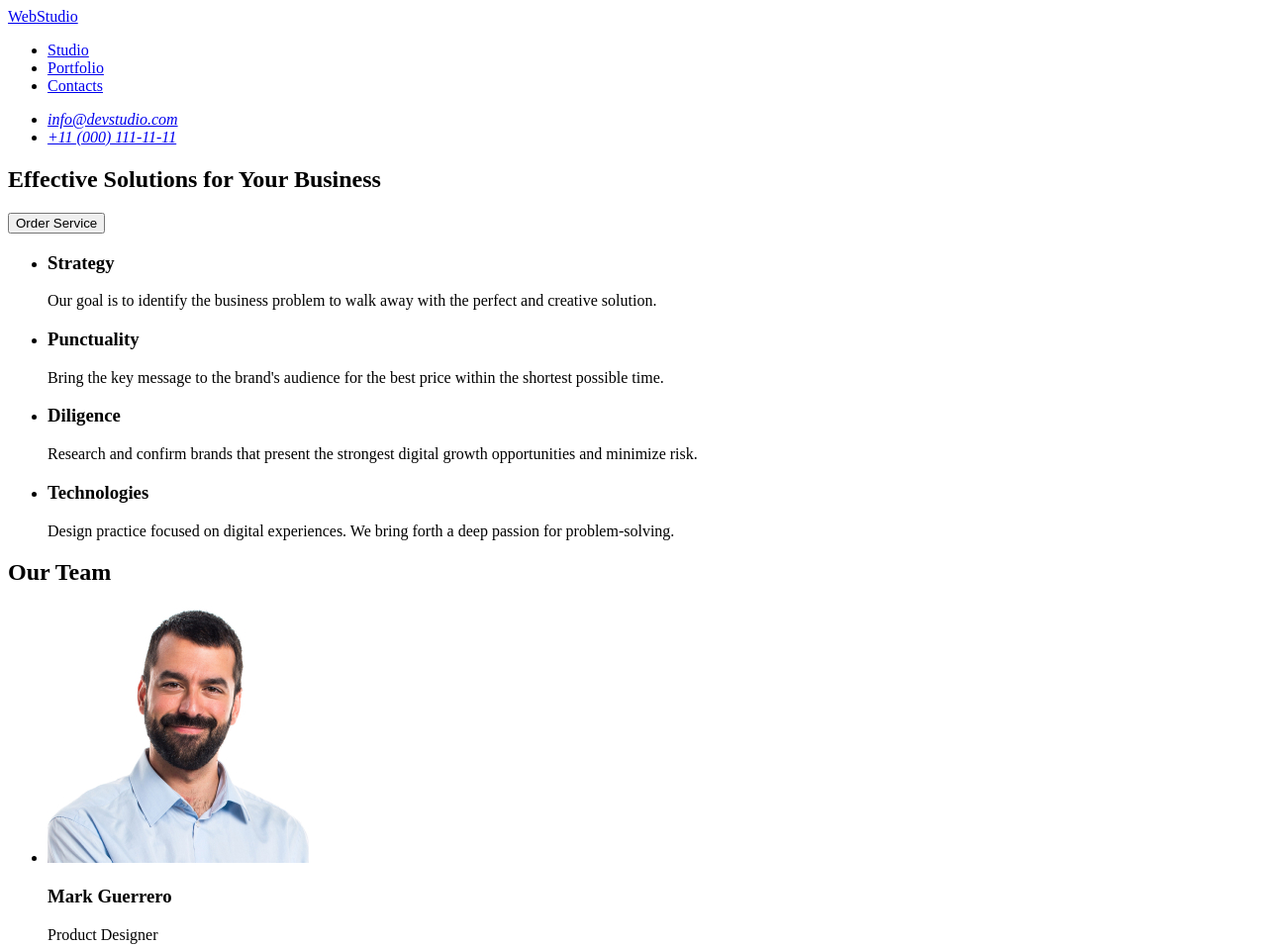
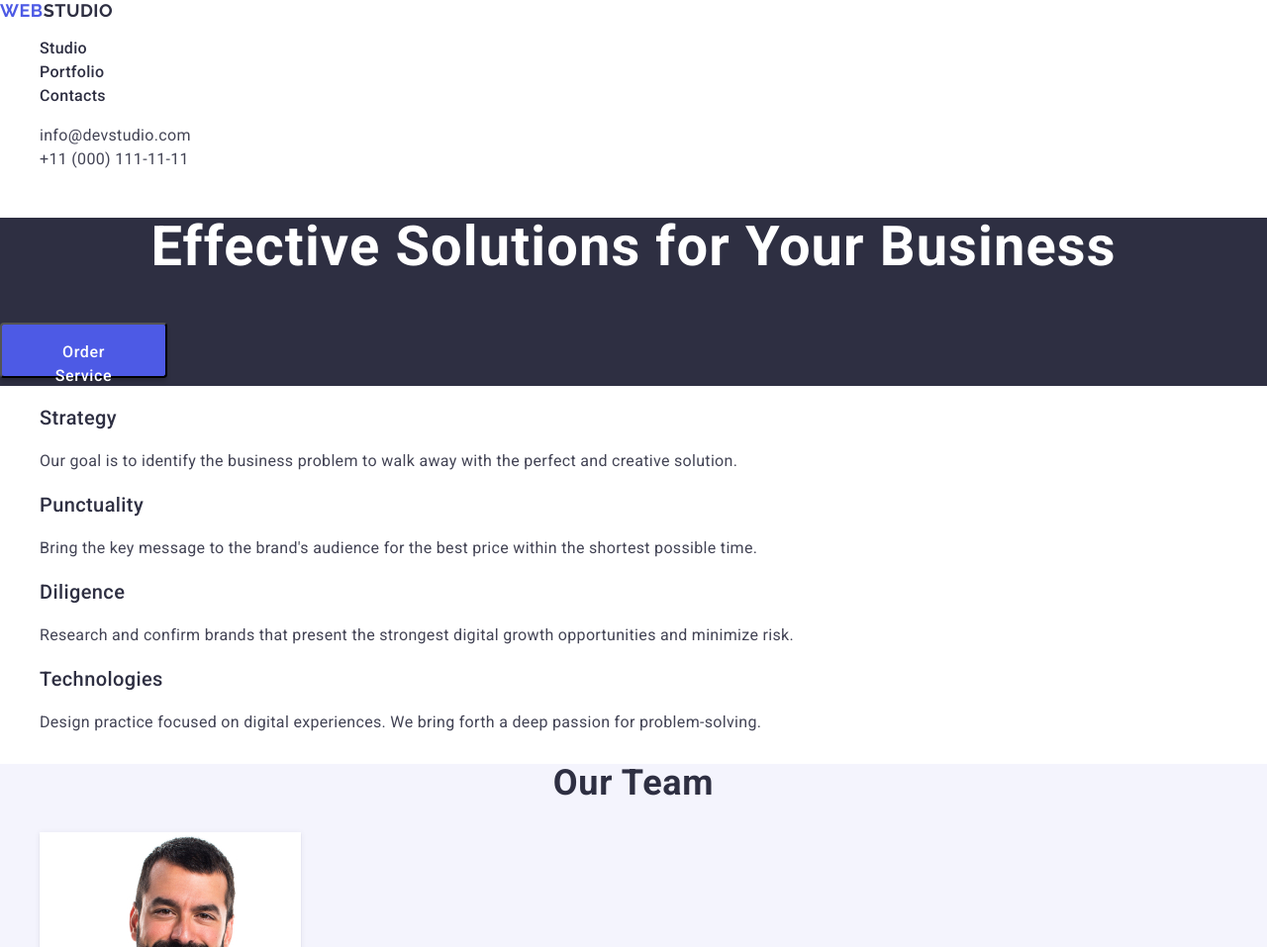
Before and after one commit to mikk1max/goit-markup-hw-02, a plain HTML site: page index.html in a window 1280 px wide. Shown: the top 957 px of the page at 99% size. Drawn offline with nearby package versions, Linux system fonts and the light colour scheme; files whose address does not match are found by name.

Commit message:
first release

```diff
--- /dev/null
+++ b/css/styles.css
@@ -0,0 +1,177 @@
+body {
+  font-family: "Roboto", sans-serif;
+  color: #434455;
+  background-color: #fff;
+}
+
+ul,
+ol {
+  list-style-type: none;
+}
+
+a {
+  text-decoration: none;
+}
+
+.logo {
+  font-family: "Raleway", sans-serif;
+  font-weight: 700;
+  font-size: 18px;
+  line-height: 1.17;
+  letter-spacing: 0.03em;
+  text-transform: uppercase;
+  color: #4d5ae5;
+}
+
+.header-logo .logo-part {
+  color: #2e2f42;
+}
+
+.nav-link {
+  font-weight: 500;
+  font-size: 16px;
+  line-height: 1.5;
+  letter-spacing: 0.02em;
+  color: #2e2f42;
+}
+
+.contacts {
+  font-style: normal;
+}
+
+.contacts-link {
+  font-size: 16px;
+  line-height: 1.5;
+  letter-spacing: 0.02em;
+  color: #434455;
+}
+
+.nav-link:hover,
+.nav-link:focus,
+.contacts-link:hover,
+.contacts-link:focus {
+  color: #404bbf;
+}
+
+.section-baner {
+  background-color: #2e2f42;
+}
+
+h1 {
+  font-weight: 700;
+  font-size: 56px;
+  line-height: 1.07;
+  letter-spacing: 0.02em;
+  text-align: center;
+  color: #fff;
+}
+
+.section-baner-btn {
+  font-weight: 500;
+  font-size: 16px;
+  line-height: 1.5;
+  letter-spacing: 0.04em;
+  color: #fff;
+  border-radius: 4px;
+  padding: 16px 32px;
+  width: 169px;
+  height: 56px;
+  box-shadow: 0 4px 4px 0 rgba(0, 0, 0, 0.15);
+  background: #4d5ae5;
+  cursor: pointer;
+}
+
+.section-baner-btn:hover,
+.section-baner-btn:focus {
+  background: #404bbf;
+}
+
+.section-features h3 {
+  font-weight: 500;
+  font-size: 20px;
+  line-height: 1.2;
+  letter-spacing: 0.02em;
+  color: #2e2f42;
+}
+
+.section-features p {
+  font-weight: 400;
+  font-size: 16px;
+  line-height: 1.5;
+  letter-spacing: 0.02em;
+  color: #434455;
+}
+
+.section-team {
+  background-color: #f4f4fd;
+}
+
+.section-team h2,
+.section-portfolio h2 {
+  font-weight: 700;
+  font-size: 36px;
+  line-height: 1.11;
+  letter-spacing: 0.02em;
+  text-align: center;
+  color: #2e2f42;
+}
+
+.team-list-item {
+  border-radius: 0 0 4px 4px;
+  padding: 0px 0px 32px 0px;
+  width: 264px;
+  height: 380px;
+  box-shadow: 0 2px 1px 0 rgba(46, 47, 66, 0.08),
+    0 1px 1px 0 rgba(46, 47, 66, 0.16), 0 1px 6px 0 rgba(46, 47, 66, 0.08);
+  background: #fff;
+}
+
+.team-list-item h3 {
+  font-weight: 500;
+  font-size: 20px;
+  line-height: 1.2;
+  letter-spacing: 0.02em;
+  text-align: center;
+  color: #2e2f42;
+}
+
+.team-list-item p {
+  font-weight: 400;
+  font-size: 16px;
+  line-height: 1.5;
+  letter-spacing: 0.02em;
+  text-align: center;
+  color: #434455;
+}
+
+.section-portfolio .portfolio-list-item h3 {
+  font-weight: 500;
+  font-size: 20px;
+  line-height: 1.2;
+  letter-spacing: 0.02em;
+  color: #2e2f42;
+}
+
+.section-portfolio .portfolio-list-item p {
+  font-weight: 400;
+  font-size: 16px;
+  line-height: 1.5;
+  letter-spacing: 0.02em;
+  color: #434455;
+}
+
+.footer-page {
+  background-color: #2e2f42;
+}
+
+.footer-logo .logo-part {
+  color: #f4f4fd;
+}
+
+.footer-page p {
+  font-weight: 400;
+  font-size: 16px;
+  line-height: 1.5;
+  letter-spacing: 0.02em;
+  color: #f4f4fd;
+}
--- a/index.html
+++ b/index.html
@@ -4,30 +4,60 @@
     <meta charset="UTF-8" />
     <meta name="viewport" content="width=device-width, initial-scale=1.0" />
     <title>Web Studio</title>
+    <link
+      rel="stylesheet"
+      href="https://cdnjs.cloudflare.com/ajax/libs/modern-normalize/2.0.0/modern-normalize.min.css"
+      integrity="sha512-4xo8blKMVCiXpTaLzQSLSw3KFOVPWhm/TRtuPVc4WG6kUgjH6J03IBuG7JZPkcWMxJ5huwaBpOpnwYElP/m6wg=="
+      crossorigin="anonymous"
+      referrerpolicy="no-referrer"
+    />
+    <link rel="preconnect" href="https://fonts.googleapis.com" />
+    <link rel="preconnect" href="https://fonts.gstatic.com" crossorigin />
+    <link
+      href="https://fonts.googleapis.com/css2?family=Raleway:wght@700&family=Roboto:wght@400;500;700&display=swap"
+      rel="stylesheet"
+    />
+    <link rel="stylesheet" href="./css/styles.css" />
   </head>
   <body>
-    <header>
-      <nav>
-        <a href="./index.html">WebStudio</a>
-        <ul>
-          <li><a href="/">Studio</a></li>
-          <li><a href="/">Portfolio</a></li>
-          <li><a href="/">Contacts</a></li>
+    <header class="header-page">
+      <nav class="header-nav">
+        <a class="logo header-logo" href="./index.html"
+          >Web<span class="logo-part">Studio</span>
+        </a>
+        <ul class="nav-list">
+          <li class="nav-list-item">
+            <a class="nav-link" href="./index.html">Studio</a>
+          </li>
+          <li class="nav-list-item">
+            <a class="nav-link" href="/">Portfolio</a>
+          </li>
+          <li class="nav-list-item">
+            <a class="nav-link" href="/">Contacts</a>
+          </li>
         </ul>
       </nav>
-      <address>
-        <ul>
-          <li><a href="mailto:info@devstudio.com">info@devstudio.com</a></li>
-          <li><a href="tel:+110001111111">+11 (000) 111-11-11</a></li>
+      <address class="contacts">
+        <ul class="contacts-list">
+          <li class="contacts-list-item">
+            <a class="contacts-link" href="mailto:info@devstudio.com"
+              >info@devstudio.com</a
+            >
+          </li>
+          <li class="contacts-list-item">
+            <a class="contacts-link" href="tel:+110001111111"
+              >+11 (000) 111-11-11</a
+            >
+          </li>
         </ul>
       </address>
     </header>
     <main>
-      <section>
+      <section class="section-baner">
         <h1>Effective Solutions for Your Business</h1>
-        <button type="button">Order Service</button>
+        <button type="button" class="section-baner-btn">Order Service</button>
       </section>
-      <section>
+      <section class="section-features">
         <h2 hidden>Features</h2>
         <ul>
           <li>
@@ -60,10 +90,10 @@
           </li>
         </ul>
       </section>
-      <section>
+      <section class="section-team">
         <h2>Our Team</h2>
-        <ul>
-          <li>
+        <ul class="team-list">
+          <li class="team-list-item">
             <img
               src="./images/mark-guerrero.jpg"
               alt="Team: Mark Guerrero"
@@ -72,12 +102,12 @@
             <h3>Mark Guerrero</h3>
             <p>Product Designer</p>
           </li>
-          <li>
+          <li class="team-list-item">
             <img src="./images/tom-ford.jpg" alt="Team: Tom Ford" width="264" />
             <h3>Tom Ford</h3>
             <p>Frontend Developer</p>
           </li>
-          <li>
+          <li class="team-list-item">
             <img
               src="./images/camila-garcia.jpg"
               alt="Team: Camila Garcia"
@@ -86,7 +116,7 @@
             <h3>Camila Garcia</h3>
             <p>Marketing</p>
           </li>
-          <li>
+          <li class="team-list-item">
             <img
               src="./images//daniel-wilson.jpg"
               alt="Team: Daniel Wilson"
@@ -97,9 +127,62 @@
           </li>
         </ul>
       </section>
+      <section class="section-portfolio">
+        <h2>Out Portfolio</h2>
+        <ul class="portfolio-list">
+          <li class="portfolio-list-item">
+            <img
+              src="./images/bank.jpg"
+              alt="banking application screens"
+              width="360"
+            />
+            <h3>Banking App</h3>
+            <p>App</p>
+          </li>
+          <li class="portfolio-list-item">
+            <img src="./images/payment.jpg" alt="no cash payment" width="360" />
+            <h3>Cashless Payment</h3>
+            <p>Marketing</p>
+          </li>
+          <li class="portfolio-list-item">
+            <img
+              src="./images/meditation.jpg"
+              alt="meditation app screens"
+              width="360"
+            />
+            <h3>Meditation App</h3>
+            <p>App</p>
+          </li>
+          <li class="portfolio-list-item">
+            <img src="./images/taxi.jpg" alt="taxi driver" width="360" />
+            <h3>Taxi Service</h3>
+            <p>Marketing</p>
+          </li>
+          <li class="portfolio-list-item">
+            <img
+              src="./images/screens.jpg"
+              alt="screen wallpapers"
+              width="360"
+            />
+            <h3>Screen Illustrations</h3>
+            <p>Design</p>
+          </li>
+          <li class="portfolio-list-item">
+            <img
+              src="./images/cources.jpg"
+              alt="woman with headphones"
+              width="360"
+            />
+            <h3>Online Courses</h3>
+            <p>Marketing</p>
+          </li>
+        </ul>
+      </section>
     </main>
-    <footer>
-      <a href="./index.html">WebStudio</a>
+    <footer class="footer-page">
+      <a class="logo footer-logo" href="./index.html"
+        >Web<span class="logo-part">Studio</span></a
+      >
       <p>
         Increase the flow of customers and sales for your business with digital
         marketing & growth solutions.
```
Also changed, not shown: images/bank.jpg (added), images/cources.jpg (added), images/meditation.jpg (added), images/payment.jpg (added), images/screens.jpg (added), images/taxi.jpg (added), 2 other files.
